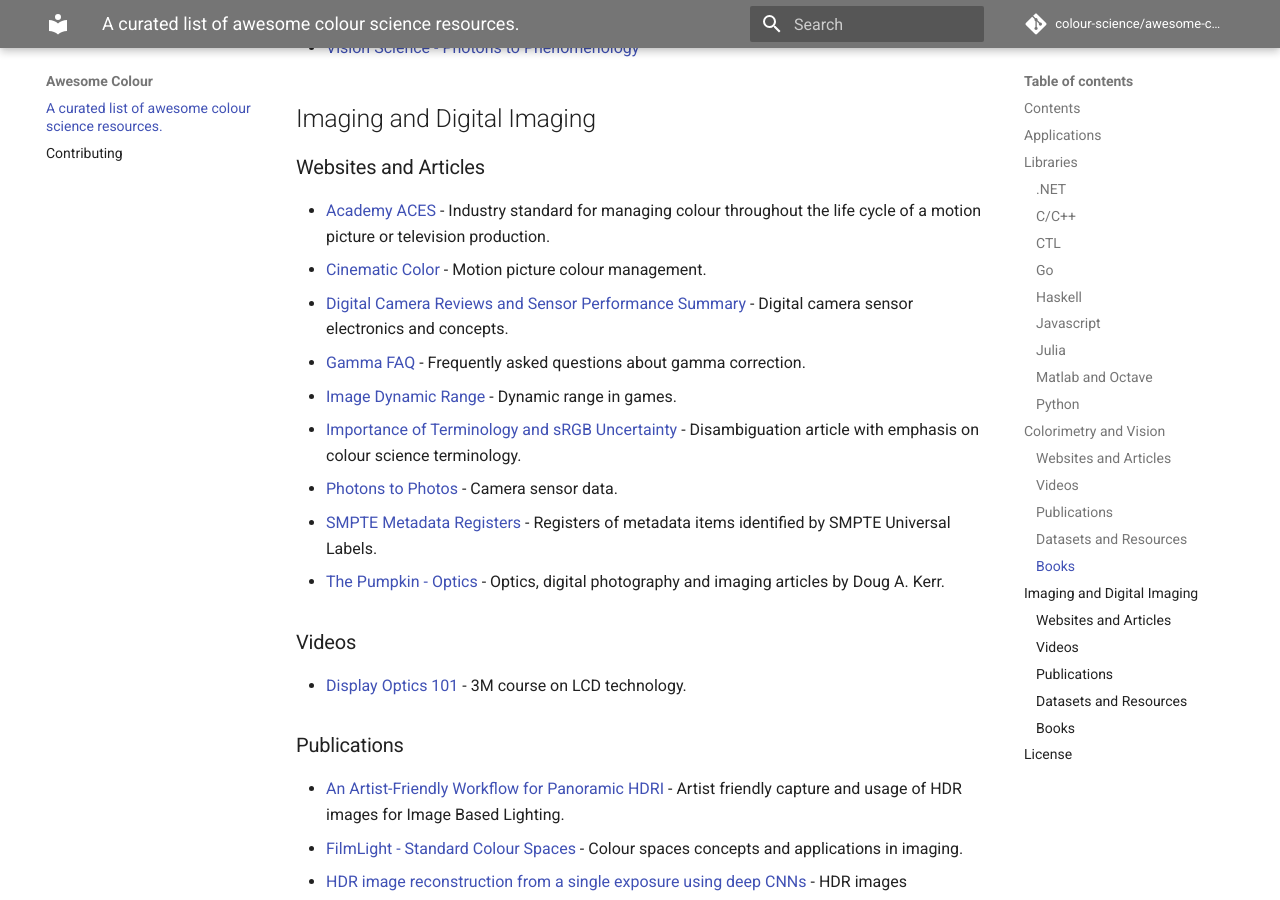
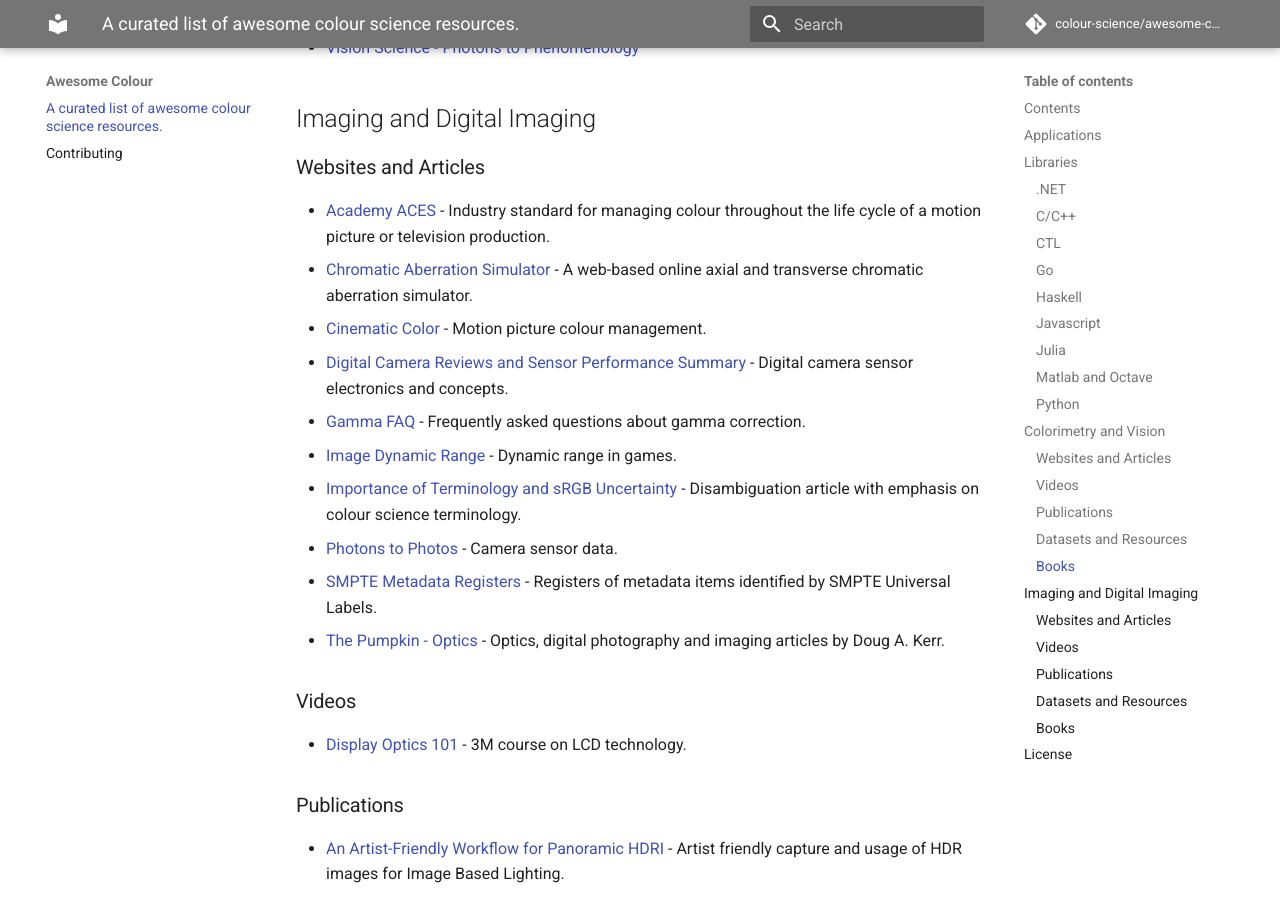
Before and after one commit to colour-science/awesome-colour, an MkDocs documentation site: the page built from docs/index.md, in a window 1280 px wide and 900 px high, scrolled down 4158 px. Built offline with MkDocs 1.6.1 and Material for MkDocs 9.7.7, drawn with Linux system fonts in a browser that asks for light colours; comment, search, counter and statistics services are not loaded.

Commit message:
Add "Chromatic Aberration Simulator".

```diff
--- a/docs/index.md
+++ b/docs/index.md
@@ -142,6 +142,7 @@
 ### Websites and Articles
 
 - [Academy ACES](http://www.oscars.org/science-technology/sci-tech-projects/aces) - Industry standard for managing colour throughout the life cycle of a motion picture or television production.
+- [Chromatic Aberration Simulator](https://smallpond.ca/jim/photomicrography/ca/index.html) - A web-based online axial and transverse chromatic aberration simulator.
 - [Cinematic Color](http://cinematiccolor.org/) - Motion picture colour management.
 - [Digital Camera Reviews and Sensor Performance Summary](http://www.clarkvision.com/articles/digital.sensor.performance.summary/) - Digital camera sensor electronics and concepts.
 - [Gamma FAQ](http://poynton.ca/notes/colour_and_gamma/GammaFAQ.html) - Frequently asked questions about gamma correction.
```
Also changed, not shown: readme.md (+1 -0 lines).
